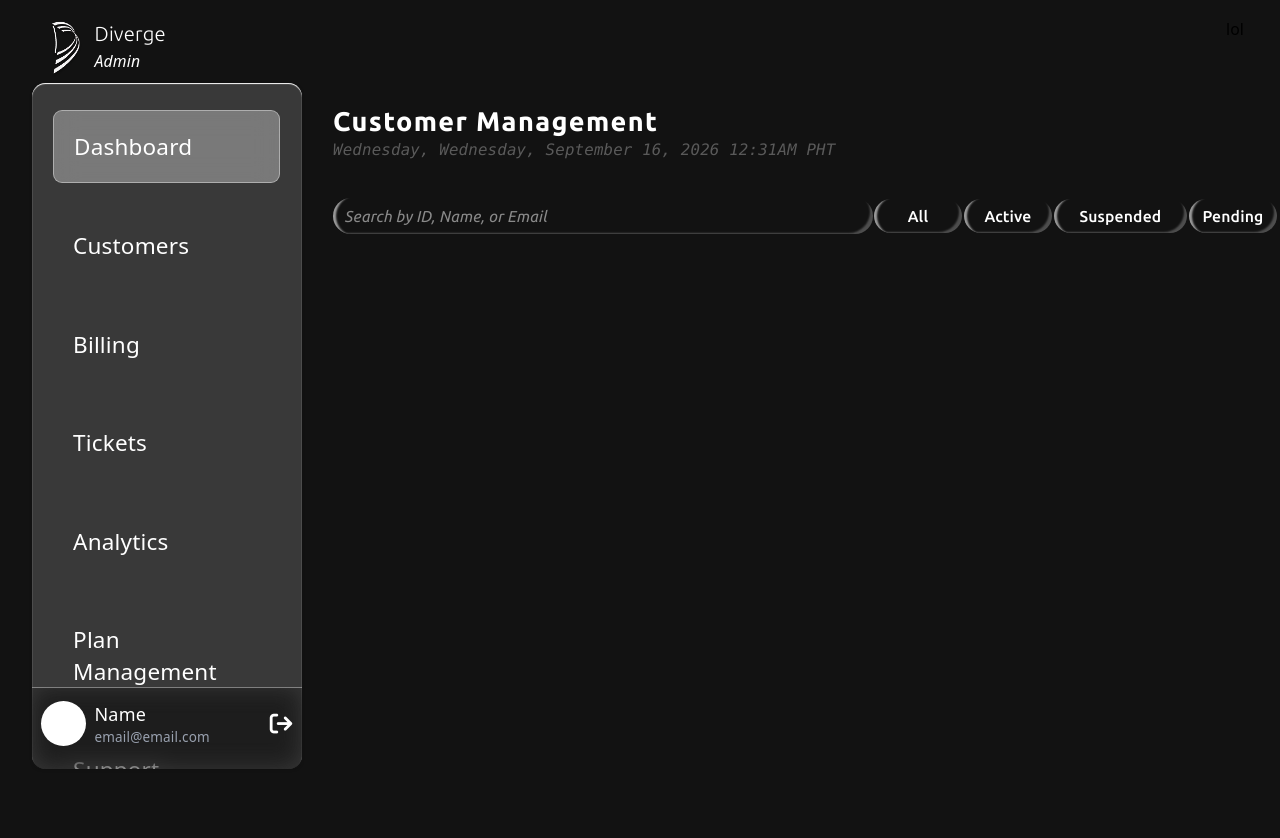
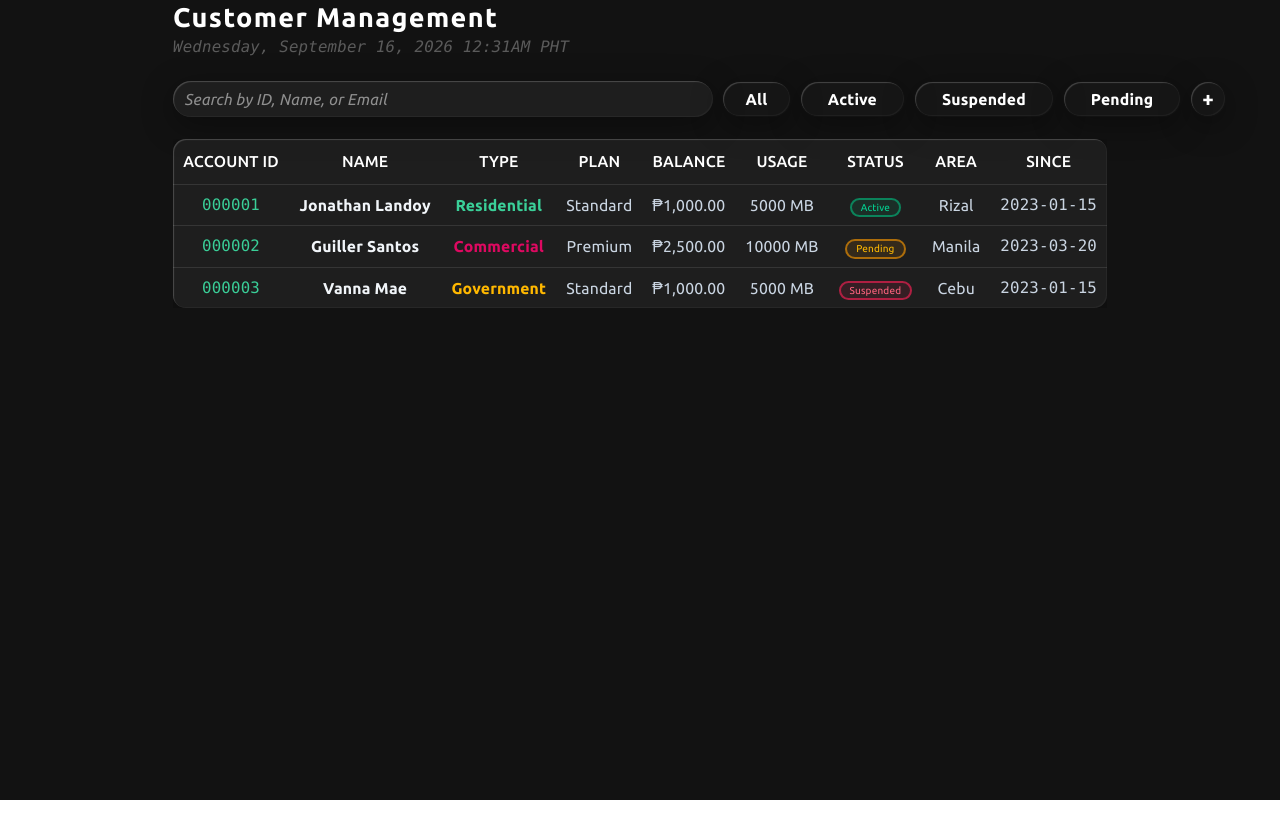
Before and after one commit to kway-zar/Diverge, a React (Vite) app: page /customers in a window 1280 px wide. Shown: the top 838 px of the page. After the commit the page ends 800 px from the top, so only its background shows below. Built offline with nearby package versions, Linux system fonts and the light colour scheme.

Commit message:
feat(customers): implement typed customer table and dynamic header layout

```diff
--- a/src/components/pages/AdminLandingPage.tsx
+++ b/src/components/pages/AdminLandingPage.tsx
@@ -1,6 +1,7 @@
 import SidebarApp from '../Sidebar'
 import { useState } from 'react'
 import Navbar from '../Navbar.tsx'
+import CustomersPage from './CustomersPage.tsx'
 
 function AdminLandingPage() {
   const items = ["Dashboard", "Customers", "Billing", "Tickets", "Analytics", "Plan Management", "Support"]
@@ -15,7 +16,7 @@ function AdminLandingPage() {
     if (activeItem == 'Dashboard') {
       //return dashboard component here
     } if (activeItem == 'Customers') {
-      //return customer component here
+      return <CustomersPage />
     }
     //and so forth...
     return (
--- a/src/components/pages/CustomersPage.tsx
+++ b/src/components/pages/CustomersPage.tsx
@@ -1,58 +1,172 @@
-import { useState } from "react";
-//import Customer from "../types/customer";
-import Navbar from "../Navbar";
-import Sidebar from "../Sidebar";
 import { Input } from "@/components/ui/input";
 import { Button } from "@/components/ui/button";
+import {Table, TableBody, TableCell, TableHead, TableHeader, TableRow } from "@/components/ui/table";
+import type { Customer } from "../types/customer";
 
-function CustomersPage() {
-    const items = ["Dashboard", "Customers", "Billing", "Tickets", "Analytics", "Plan Management", "Support"]
-    const [activeItem, setActiveItem] = useState('')
-    const handleData = (data: string) => {
-        setActiveItem(data);
+
+export function CustomersPage() {
+
+    const customers: Customer[] = [
+        {
+            accountID: "000001",
+            name: "Jonathan Landoy",
+            email: "jonathan.landoy@example.com",
+            type: "Residential",
+            plan: "Standard",
+            usage: "5000 MB",
+            balance: "₱1,000.00",
+            status: "Active",
+            area: "Rizal",
+            since: "2023-01-15"
+        },
+        {
+            accountID: "000002",
+            name: "Guiller Santos",
+            email: "guiller.santos@example.com",
+            type: "Commercial",
+            plan: "Premium",
+            usage: "10000 MB",
+            balance: "₱2,500.00",
+            status: "Pending",
+            area: "Manila",
+            since: "2023-03-20"
+        },
+        {
+            accountID: "000003",
+            name: "Vanna Mae",
+            email: "vanna.mae@example.com",
+            type: "Government",
+            plan: "Standard",
+            usage: "5000 MB",
+            balance: "₱1,000.00",
+            status: "Suspended",
+            area: "Cebu",
+            since: "2023-01-15"
         }
-    const renderContent = () => {
-    if (activeItem == 'Dashboard') {
-      //return dashboard component here
-    } if (activeItem == 'Customers') {
-      //return customer component here
+    ];
+
+
+    function getStatusBadge(status: Customer["status"]) {
+      switch (status) {
+        case "Active":
+          return "bg-emerald-500/10 text-emerald-400 border-emerald-500/60";
+        case "Pending":
+          return "bg-amber-500/10 text-amber-400 border-amber-500/60";
+        case "Suspended":
+          return "bg-rose-500/10 text-rose-400 border-rose-500/60";
       }
-    //and so forth...
-    return (
-      <></>
-    )
+    }
 
+    function getTypeBadge(type: Customer["type"]) {
+      switch (type) {
+        case "Residential":
+          return "text-[#3ACF98] font-semibold";
+        case "Commercial":
+          return "text-[#DE0961] font-semibold";
+        case "Government":
+          return "text-[#FFB800] font-semibold";
+        case "Business":
+          return "text-[#000000] font-semibold";
       }
+    }
+
   return (
     <>
-        <Navbar />
-            <div className = "bg-[#121212] flex flex-row-reverse">
-                <div className="w-[90vw] overflow-y-auto font-ubuntu text-white flex flex-col items-start">
-                    {renderContent()}
-                    <div className="mb-8 ml-10">
+      <div className="bg-[#121212] flex flex-row-reverse">
+        <div className="w-full lg:w-[90vw] overflow-y-auto font-ubuntu text-white flex flex-col items-start px-4 lg:px-0">
+          <div className="mb-5 ml-4 lg:ml-10">
             <h1 className="text-2xl font-bold tracking-wider text-white text-left">
               Customer Management
             </h1>
-                        <p className="italic text-sm text-white opacity-30 font-mono">
-                            Wednesday, Wednesday, September 16, 2026 12:31AM PHT
+            <p className="italic text-xs sm:text-sm text-white opacity-30 font-mono">
+              Wednesday, September 16, 2026 12:31AM PHT
             </p>
           </div>
-                    <div className="mb-8 ml-10">
+          <div className="mb-5 ml-10 pr-10 flex flex-wrap items-center gap-2">
             <Input
               type="text"
               placeholder="Search by ID, Name, or Email"
-                            className="shadow-glassy rounded-[2VW] w-120 border-0 italic focus-visible:ring-0"/>
-                        <Button className="shadow-glassy rounded-[2VW] w-20">All</Button>
-                        <Button className="shadow-glassy rounded-[2VW] w-20">Active</Button>
-                        <Button className="shadow-glassy rounded-[2VW] w-30">Suspended</Button>
-                        <Button className="shadow-glassy rounded-[2VW] w-20">Pending</Button>
-
+              className="bg-white/5 shadow-glassy rounded-[2vw] w-full sm:w-80 md:w-120 border-0 italic focus-visible:ring-0 flex-1 min-w-0"
+            />
+            <Button className="bg-white/2 font-bold shadow-glassy rounded-[2vw] px-5 hover-glass-rim whitespace-nowrap">
+              All
+            </Button>
+            <Button className="bg-white/2 font-bold shadow-glassy rounded-[2vw] px-6 hover-glass-rim whitespace-nowrap">
+              Active
+            </Button>
+            <Button className="bg-white/2 font-bold shadow-glassy rounded-[2vw] px-6 hover-glass-rim whitespace-nowrap">
+              Suspended
+            </Button>
+            <Button className="bg-white/2 font-bold shadow-glassy rounded-[2vw] px-6 hover-glass-rim whitespace-nowrap">
+              Pending
+            </Button>
+            <Button className="bg-white/2 font-bold shadow-glassy rounded-full w-8 h-8 p-0 text-lg hover-glass-rim shrink-0">
+              +
+            </Button>
           </div>
-                    <div>
-
+          <div className="w-[85%] flex overflow-x-auto ml-4 lg:ml-10 pr-4 lg:pr-10">
+            <Table className="grow bg-white/5 shadow-glassy rounded-[1vw] text-[10px] sm:text-xs md:text-sm">
+              <TableHeader>
+                <TableRow className="border-b border-white/10">
+                  <TableHead className="text-center whitespace-nowrap">
+                    ACCOUNT ID
+                  </TableHead>
+                  <TableHead className="text-center whitespace-nowrap">NAME</TableHead>
+                  <TableHead className="text-center whitespace-nowrap">TYPE</TableHead>
+                  <TableHead className="text-center whitespace-nowrap">PLAN</TableHead>
+                  <TableHead className="text-center whitespace-nowrap">
+                    BALANCE
+                  </TableHead>
+                  <TableHead className="text-center whitespace-nowrap">USAGE</TableHead>
+                  <TableHead className="text-center whitespace-nowrap">
+                    STATUS
+                  </TableHead>
+                  <TableHead className="text-center whitespace-nowrap">AREA</TableHead>
+                  <TableHead className="text-center whitespace-nowrap">SINCE</TableHead>
+                </TableRow>
+              </TableHeader>
+              <TableBody>
+                {customers.map((customer: Customer) => (
+                <TableRow className="border-b border-white/10 text-slate-300">
+                  <TableCell className="text-center font-mono whitespace-nowrap text-[#3ACF98]">
+                    {customer.accountID}
+                  </TableCell>
+                  <TableCell className="text-center max-w-[150px]">
+                    <div className="flex flex-col truncate">
+                      <span className="font-semibold text-slate-100 truncate">
+                        {customer.name}
+                      </span>
+                    </div>
+                  </TableCell>
+                  <TableCell className="text-center whitespace-nowrap">
+                    <span className={getTypeBadge(customer.type)}>
+                      {customer.type}
+                    </span>
+                  </TableCell>
+                  <TableCell className="text-center max-w-[160px] truncate">
+                    {customer.plan}
+                  </TableCell>
+                  <TableCell className="text-center whitespace-nowrap">
+                    {customer.balance}
+                  </TableCell>
+                  <TableCell className="text-center whitespace-nowrap">
+                    {customer.usage}
+                  </TableCell>
+                  <TableCell className="text-center whitespace-nowrap">
+                    <span className={`px-2 py-0.5 rounded-full border-2 text-[10px] ${getStatusBadge(customer.status)}`}>
+                      {customer.status}
+                    </span>
+                  </TableCell>
+                  <TableCell className="text-center whitespace-nowrap">{customer.area}</TableCell>
+                  <TableCell className="text-center font-mono whitespace-nowrap">
+                    {customer.since}
+                  </TableCell>
+                </TableRow>
+                ))}
+              </TableBody>
+            </Table>
           </div>
         </div>
-                <Sidebar items={items} getCurrentState={handleData} />
       </div>
     </>
   );
--- a/src/components/types/customer.ts
+++ b/src/components/types/customer.ts
@@ -1,4 +1,4 @@
-export type CustomerType = "Residential" | "Business" | "Government";
+export type CustomerType = "Residential" | "Business" | "Government" | "Commercial";
 export type CustomerStatus = "Active" | "Inactive" | "Pending" | "Suspended";
 
 export interface Customer {
@@ -7,6 +7,7 @@ export interface Customer {
     email: string;
     type: CustomerType;
     plan: string;
+    usage: string;
     balance: string;
     status: CustomerStatus;
     area: string;
--- a/src/components/ui/button.tsx
+++ b/src/components/ui/button.tsx
@@ -54,4 +54,5 @@ function Button({
   )
 }
 
+// eslint-disable-next-line react-refresh/only-export-components
 export { Button, buttonVariants }
--- a/src/index.css
+++ b/src/index.css
@@ -4,10 +4,22 @@
 
 @theme {
   --font-ubuntu: "Ubuntu", sans-serif;
-  --shadow-glassy: inset 6px 0px 2px -3px rgb(var(--glassy-color)/ 0.7), inset -6px -4px 2px -3px rgb(var(--glassy-color) / 0.3);
+  --shadow-glassy:
+    inset 1px 1px 1px 0px rgba(255, 255, 255, 0.2),
+    inset -1px -1px 1px 0px rgba(255, 255, 255, 0.05),
+    0 8px 32px 0 rgba(0, 0, 0, 0.37);
 }
 
+@layer utilities {
+  .hover-glass-rim {
+    @apply transition-all duration-200 ease-in-out;
+  }
+  .hover-glass-rim:hover {
+    @apply bg-white/10 border-white/20 text-white;
+    box-shadow: inset 0 1px 1px rgba(255, 255, 255, 0.3);
+  }
 
+}
 
 @import "tw-animate-css";
 @import "shadcn/tailwind.css";
```
Lines whose indentation alone changed are shown as unchanged.
